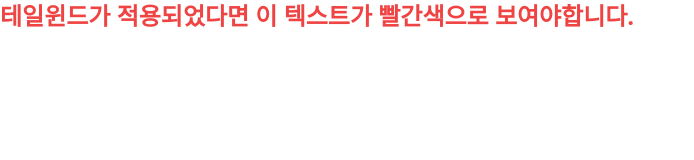
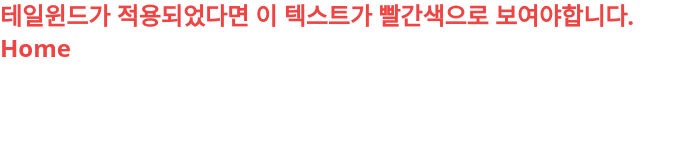
Before and after one commit to ICE0208/nomad-react-study-4, a React (Vite) app in the folder react/react-final/: page / in a window 1280 px wide. Shown: the top 160 px of the page, without its empty margins (0-694 px from the left). Built offline with nearby package versions, Linux system fonts and the light colour scheme.

Commit message:
feat: Configure routing

```diff
--- a/react/react-final/package.json
+++ b/react/react-final/package.json
@@ -11,7 +11,8 @@
   },
   "dependencies": {
     "react": "^18.2.0",
-    "react-dom": "^18.2.0"
+    "react-dom": "^18.2.0",
+    "react-router-dom": "^6.22.3"
   },
   "devDependencies": {
     "@types/react": "^18.2.64",
--- a/react/react-final/src/App.tsx
+++ b/react/react-final/src/App.tsx
@@ -1,3 +1,5 @@
+import { Outlet } from "react-router-dom";
+
 function App() {
   return (
     <>
@@ -5,6 +7,7 @@
         {/* prettier-plugin-tailwindcss 으로 인해 클래스의 위치가 변경되었습니다. */}
         <h1 className="text-2xl font-bold text-red-500">
           테일윈드가 적용되었다면 이 텍스트가 빨간색으로 보여야합니다.
+          <Outlet />
         </h1>
       </div>
     </>
--- a/react/react-final/src/main.tsx
+++ b/react/react-final/src/main.tsx
@@ -1,10 +1,11 @@
-import React from 'react'
-import ReactDOM from 'react-dom/client'
-import App from './App.tsx'
-import './index.css'
+import React from "react";
+import ReactDOM from "react-dom/client";
+import "./index.css";
+import { RouterProvider } from "react-router-dom";
+import router from "./router.tsx";
 
-ReactDOM.createRoot(document.getElementById('root')!).render(
+ReactDOM.createRoot(document.getElementById("root")!).render(
   <React.StrictMode>
-    <App />
+    <RouterProvider router={router} />
   </React.StrictMode>,
-)
+);
--- /dev/null
+++ b/react/react-final/src/router.tsx
@@ -0,0 +1,29 @@
+import { createBrowserRouter } from "react-router-dom";
+import App from "./App";
+
+const router = createBrowserRouter([
+  {
+    path: "/",
+    element: <App />,
+    children: [
+      {
+        path: "/",
+        element: <h1>Home</h1>,
+      },
+      {
+        path: "/popular",
+        element: <h1>Popular</h1>,
+      },
+      {
+        path: "/coming-soon",
+        element: <h1>Coming Soon</h1>,
+      },
+      {
+        path: "/now-playing",
+        element: <h1>Now Playing</h1>,
+      },
+    ],
+  },
+]);
+
+export default router;
```
Also changed, not shown: 1 other file (tests, documents, lock files or other folders).
